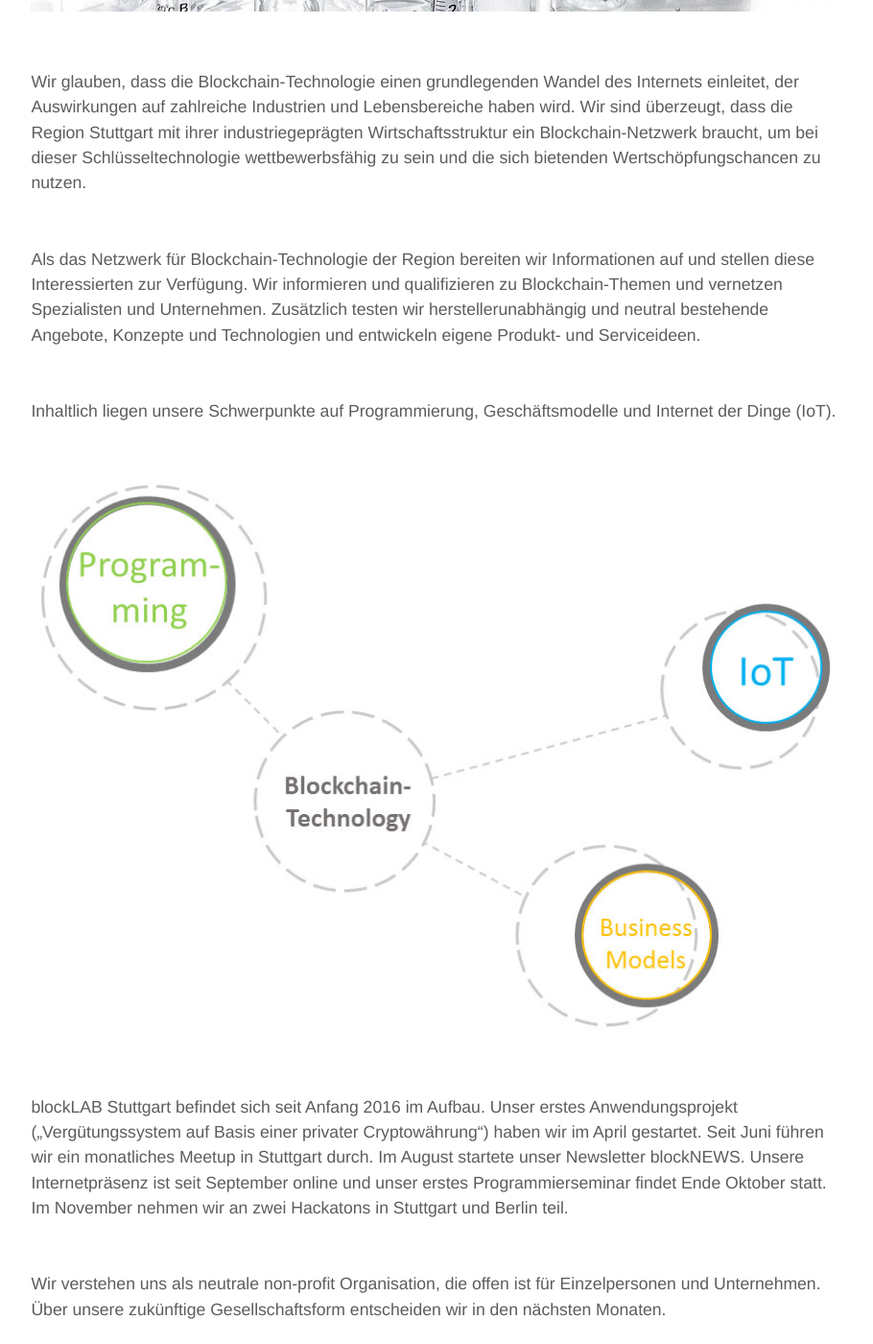
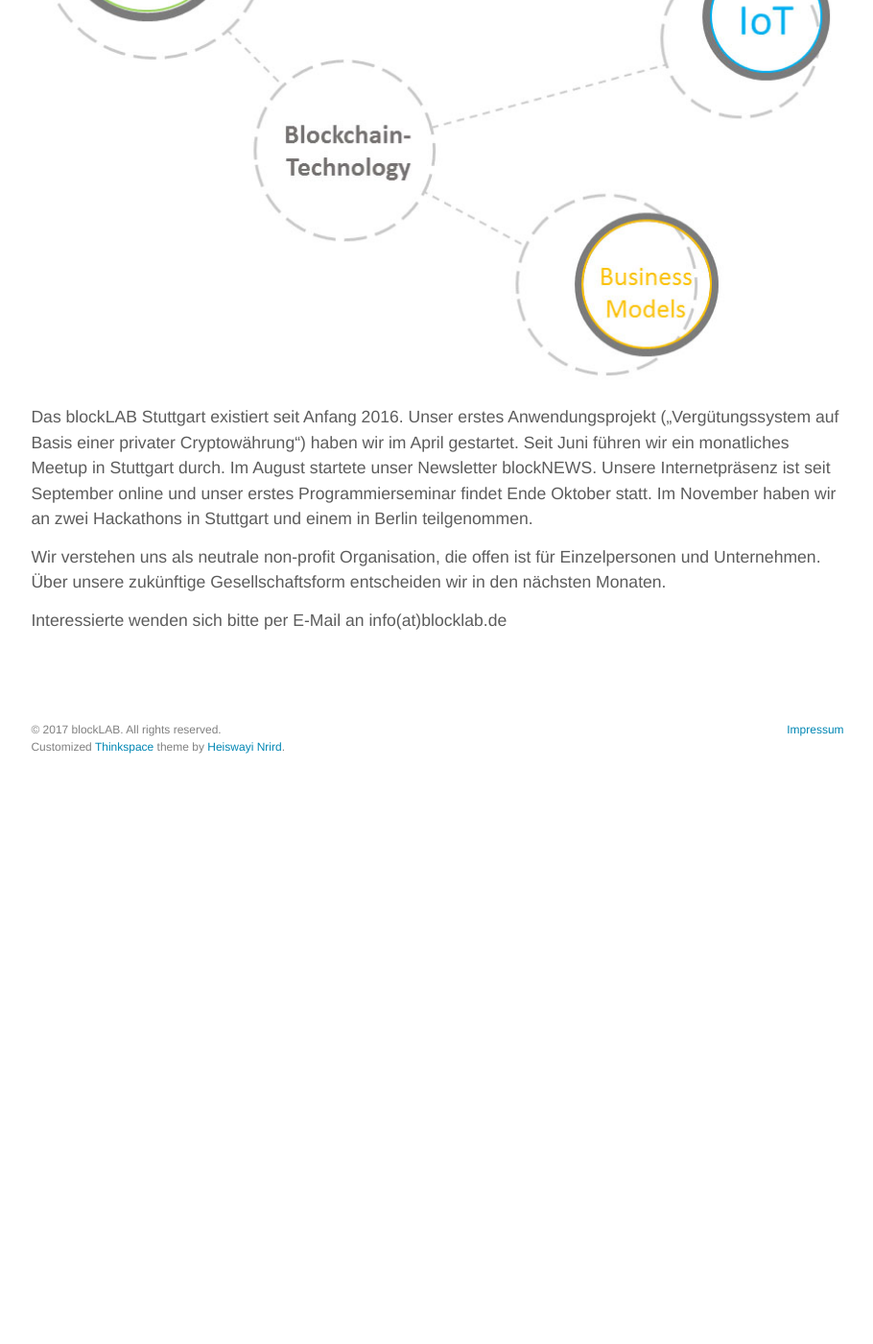
Before and after one commit to blocklab/site, a Jekyll site: the page built from about.md, in a window 1280 px wide and 1400 px high, scrolled down 1131 px. Shown: the whole window at 96% size, without its empty margins (184-1094 px from the left). Built offline with Jekyll 4.4.1, drawn with Linux system fonts in a browser that asks for light colours; after the commit the page ends 1971 px from its top, so only the background shows below that; some of the changed text lies outside the part shown.

Commit message:
update about page

```diff
--- a/about.md
+++ b/about.md
@@ -6,34 +6,16 @@ permalink: /about/
 
 blockLAB Stuttgart ist das Netzwerk für Blockchain-Technologie in der Region Stuttgart. Der Ausgangspunkt unserer Zusammenarbeit ist das Leitbild des „Blockchain Labors“, eines Orts für Untersuchungen und Versuche rund um die Blockchain-Technologie.
 
-<br>
-
-<img src="/assets/images/Kolben.jpg" alt="Kolben">
-
-<br>
-
 Wir glauben, dass die Blockchain-Technologie einen grundlegenden Wandel des Internets einleitet, der Auswirkungen auf zahlreiche Industrien und Lebensbereiche haben wird. Wir sind überzeugt, dass die Region Stuttgart mit ihrer industriegeprägten Wirtschaftsstruktur ein Blockchain-Netzwerk braucht, um bei dieser Schlüsseltechnologie wettbewerbsfähig zu sein und die sich bietenden Wertschöpfungschancen zu nutzen.
 
-<br>
-
-Als das Netzwerk für Blockchain-Technologie der Region bereiten wir Informationen auf und stellen diese Interessierten zur Verfügung. Wir informieren und qualifizieren zu Blockchain-Themen und vernetzen Spezialisten und Unternehmen. Zusätzlich testen wir herstellerunabhängig und neutral bestehende Angebote, Konzepte und Technologien und entwickeln eigene Produkt- und Serviceideen.
-
-<br>
+Als das Netzwerk für Blockchain-Technologie der Region bereiten wir Informationen auf und stellen diese Interessierten zur Verfügung. Wir informieren und qualifizieren zu Blockchain-Technologie Themen und vernetzen Spezialisten und Unternehmen. Zusätzlich testen wir herstellerunabhängig und neutral bestehende Angebote, Konzepte und Technologien und entwickeln eigene Produkt- und Serviceideen.
 
 Inhaltlich liegen unsere Schwerpunkte auf Programmierung, Geschäftsmodelle und Internet der Dinge (IoT).
 
-<br>
-
 <img src="/assets/images/Kreise.jpg" alt="Kreise">
 
-<br>
-
-blockLAB Stuttgart befindet sich seit Anfang 2016 im Aufbau. Unser erstes Anwendungsprojekt („Vergütungssystem auf Basis einer privater Cryptowährung“) haben wir im April gestartet. Seit Juni führen wir ein monatliches Meetup in Stuttgart durch. Im August startete unser Newsletter blockNEWS. Unsere Internetpräsenz ist seit September online und unser erstes Programmierseminar findet Ende Oktober statt. Im November nehmen wir an zwei Hackatons in Stuttgart und Berlin teil.
-
-<br>
+Das blockLAB Stuttgart existiert seit Anfang 2016. Unser erstes Anwendungsprojekt („Vergütungssystem auf Basis einer privater Cryptowährung“) haben wir im April gestartet. Seit Juni führen wir ein monatliches Meetup in Stuttgart durch. Im August startete unser Newsletter blockNEWS. Unsere Internetpräsenz ist seit September online und unser erstes Programmierseminar findet Ende Oktober statt. Im November haben wir an zwei Hackathons in Stuttgart und einem in Berlin teilgenommen.
 
 Wir verstehen uns als neutrale non-profit Organisation, die offen ist für Einzelpersonen und Unternehmen. Über unsere zukünftige Gesellschaftsform entscheiden wir in den nächsten Monaten.
 
-<br>
-
 Interessierte wenden sich bitte per E-Mail an info(at)blocklab.de
```
Also changed, not shown: assets/images/Kolben.jpg (deleted).
